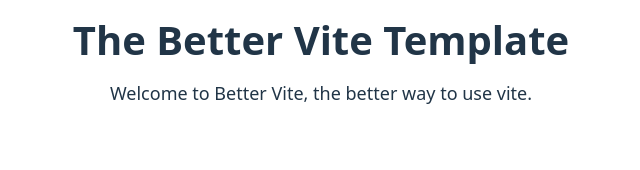
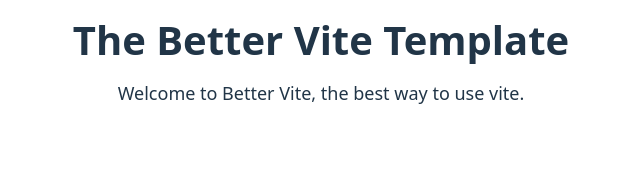
Before and after one commit to PinheiroReis/better-vite-material, a React (Vite) app: page / in a window 1280 px wide. Shown: the top 170 px of the page, without its empty margins (319-959 px from the left). Built offline with nearby package versions, Linux system fonts and the light colour scheme.

Commit message:
Welcome: turn "better" "best"

```diff
--- a/src/pages/Home/components/Welcome/index.tsx
+++ b/src/pages/Home/components/Welcome/index.tsx
@@ -1,5 +1,5 @@
 import classes from './index.module.css';
 
 export default function Welcome() {
-  return <p className={classes.mensage}>Welcome to Better Vite, the better way to use vite.</p>;
+  return <p className={classes.mensage}>Welcome to Better Vite, the best way to use vite.</p>;
 }
```
Also changed, not shown: 2 other files (tests, documents, lock files or other folders).
